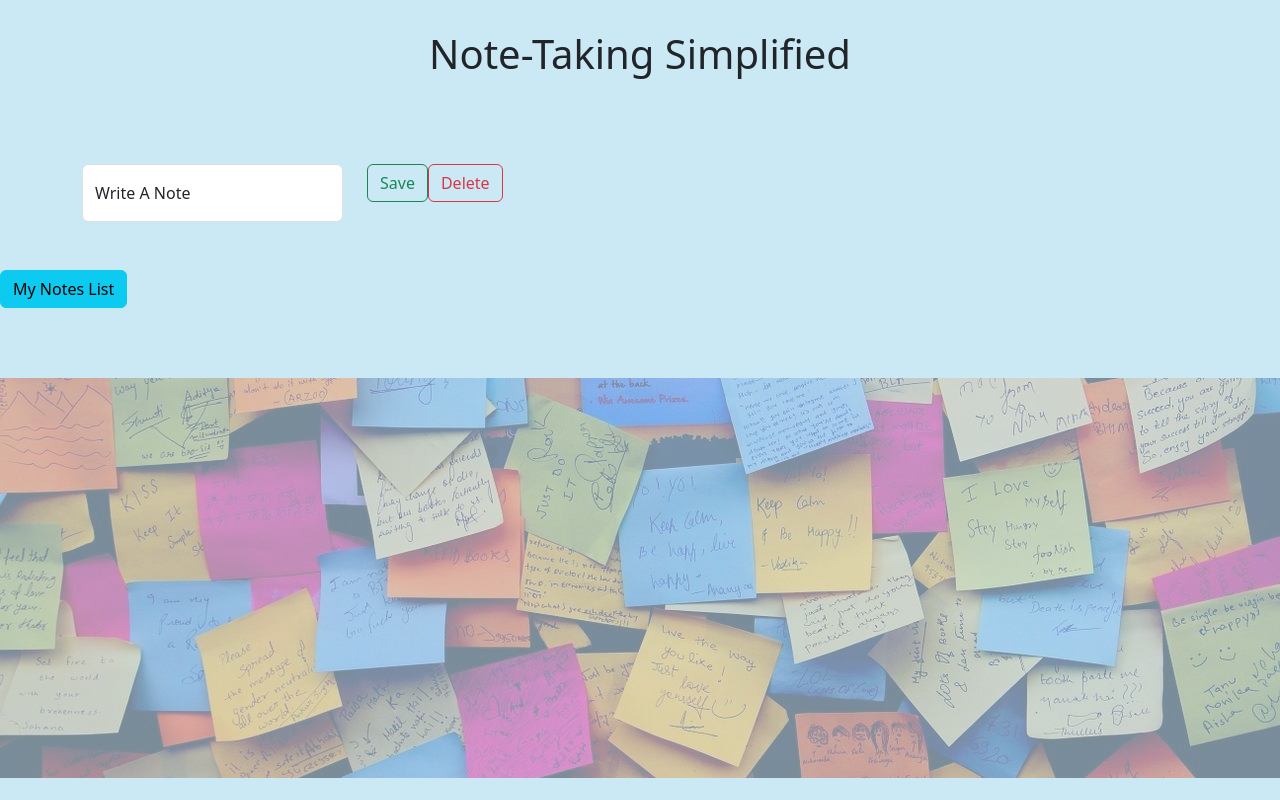
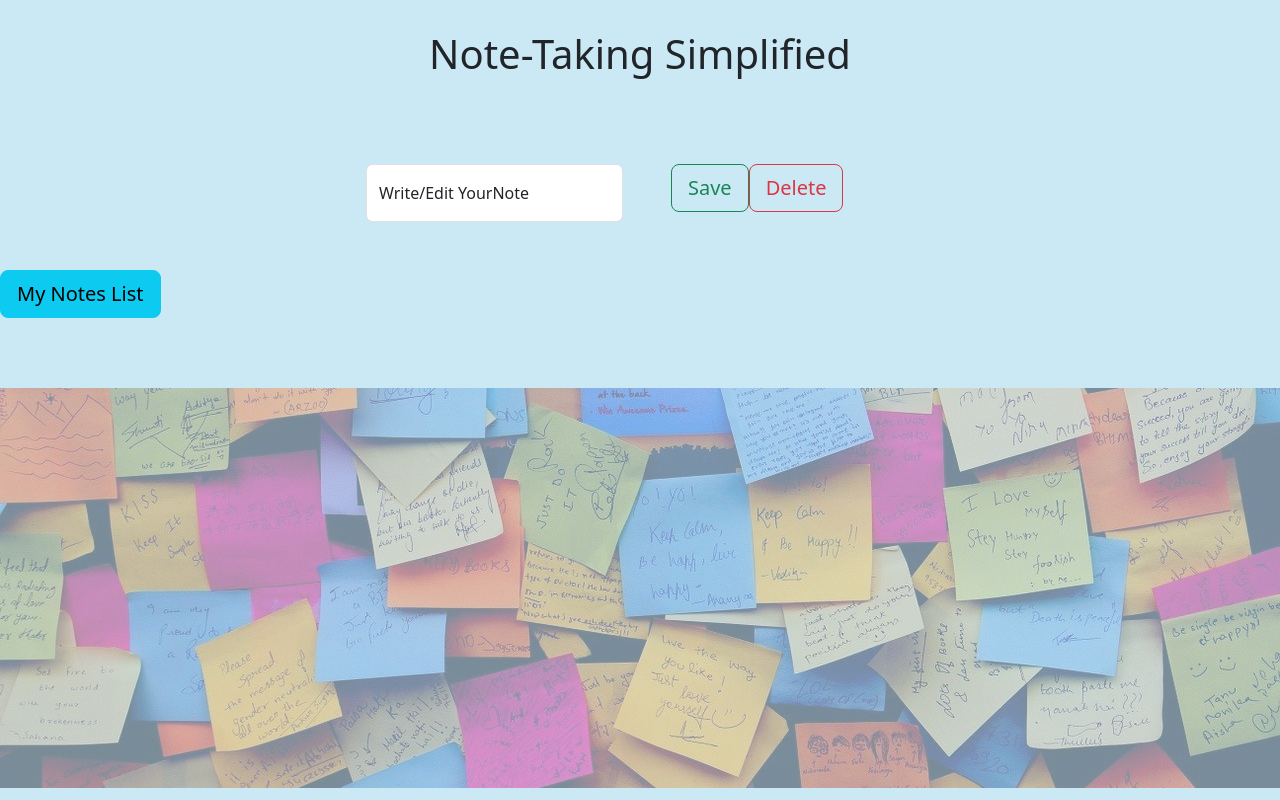
Before and after one commit to liba6/note-taking, a Next.js app: page /new in a window 1280 px wide. Built offline with nearby package versions, Linux system fonts and the light colour scheme.

Commit message:
Prevent identically saved notes

```diff
--- a/app/components/NewNotes.tsx
+++ b/app/components/NewNotes.tsx
@@ -16,34 +16,54 @@ export default function NewNotes({
 
   async function handleSave() {
     // retrieve any notes from local storage
-
     const existingData = window.localStorage.getItem('notes');
 
     let notesParsed = existingData ? JSON.parse(existingData) : [];
+    console.log('notesparsed', notesParsed);
 
     // date
     const currentDate = new Date().toLocaleDateString();
+
     // check if content empty
     if (content === '') {
       alert('Please write a note');
       return;
     }
-    // check to see if note exists (so won't save same note again)
+
+    // check to see if params input note exists in storage already
     let existingNoteIndex = notesParsed.findIndex(
       (item: Note) => item.note === noteContent,
     );
-    // if exists, update
-    if (existingNoteIndex !== -1) {
-      notesParsed[existingNoteIndex].note = content;
-      notesParsed[existingNoteIndex].date = currentDate;
+    if (
+      existingNoteIndex !== -1 &&
+      notesParsed.some((item: Note) => item.note === content) &&
+      notesParsed[existingNoteIndex].note !== content
+    ) {
+      // content is the same, show alert for identical entries
+      alert('There is a note with identical content');
+      return;
+    } else if (existingNoteIndex !== -1) {
+      if (notesParsed[existingNoteIndex].note !== content) {
+        notesParsed[existingNoteIndex].note = content;
+        notesParsed[existingNoteIndex].date = currentDate;
+      } else {
+        // content is the same, show alert for identical entries
+        alert('There is a note with identical content');
+        return;
+      }
     } else {
-      // note doesnt exist, so add new note content
+      // no params so check if input content already exists in notes
+      if (notesParsed.some((item: Note) => item.note === content)) {
+        // content already exists, show alert for identical entries
+        alert('There is a note with identical content');
+        return;
+      }
 
+      // content is new, add new note
       const newNote = {
         note: content,
         date: currentDate,
       };
-
       notesParsed.push(newNote);
     }
 
@@ -69,8 +89,8 @@ export default function NewNotes({
     <div className={styles.div}>
       <h1 className={styles.h1}>Note-Taking Simplified </h1>
       <div className="container">
-        <div className="row gx-4 ">
-          <div className="col col-3 mt-5 mb-5 ">
+        <div className="row gx-5 d-flex justify-content-center">
+          <div className="col col-auto mt-5 mb-5 ">
             <div className="form-floating ">
               <input
                 className="form-control"
@@ -78,16 +98,19 @@ export default function NewNotes({
                 onChange={(event) => setContent(event.target.value)}
                 placeholder="New Note"
               />
-              <label className="form-label">Write A Note</label>
+              <label className="form-label">Write/Edit YourNote</label>
             </div>
           </div>
-          <div className="col col-2 mt-5 mb-5 ">
-            <button onClick={handleSave} className="btn btn-outline-success">
+          <div className="col col-3 mt-5 mb-5 ">
+            <button
+              onClick={handleSave}
+              className="btn btn-outline-success btn-lg"
+            >
               Save
             </button>
 
             <button
-              className="btn btn-outline-danger"
+              className="btn btn-outline-danger btn-lg"
               onClick={() => handleDelete(content)}
             >
               Delete
@@ -96,7 +119,7 @@ export default function NewNotes({
         </div>
       </div>
       <Link href="/">
-        <button type="button" className="btn btn-info">
+        <button type="button" className="btn btn-info btn-lg">
           My Notes List
         </button>
       </Link>
```
Also changed, not shown: app/components/AllNotes.tsx (+5 -2 lines).
